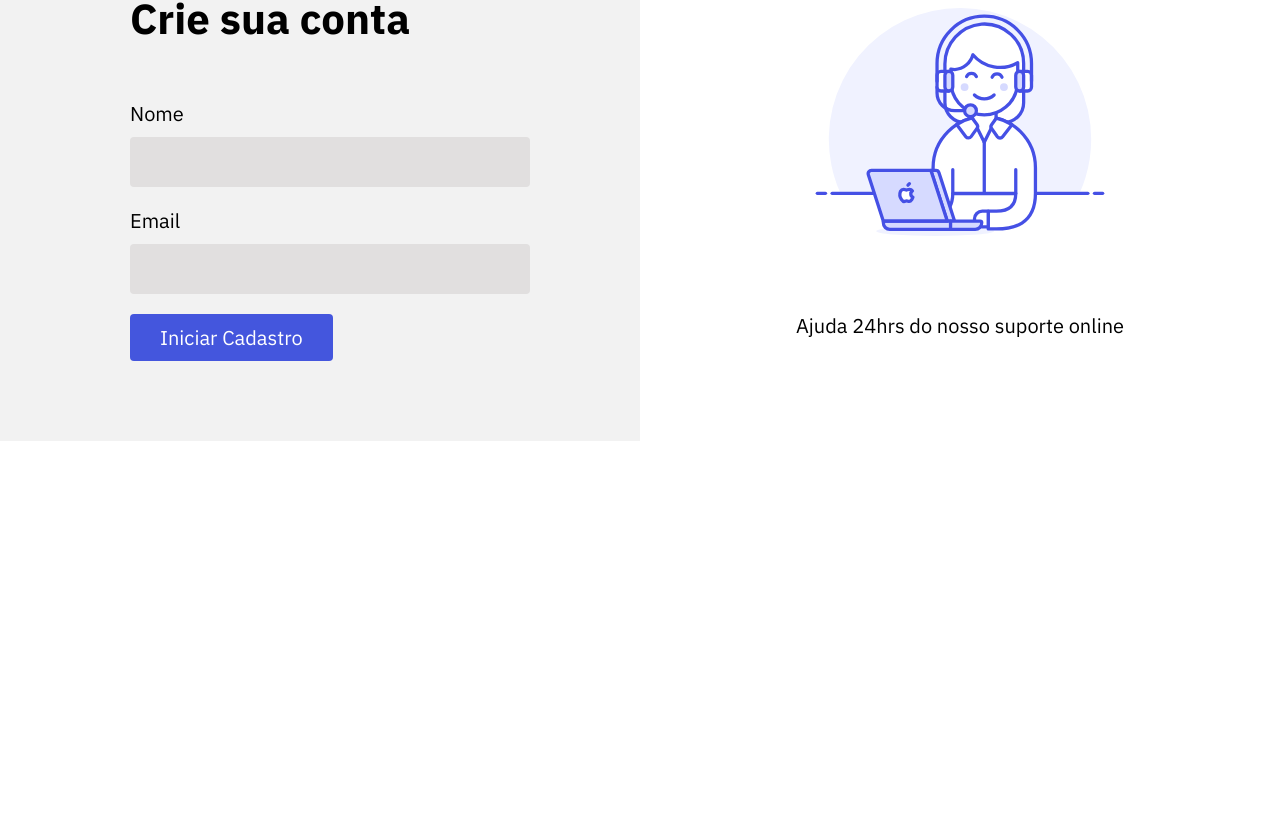
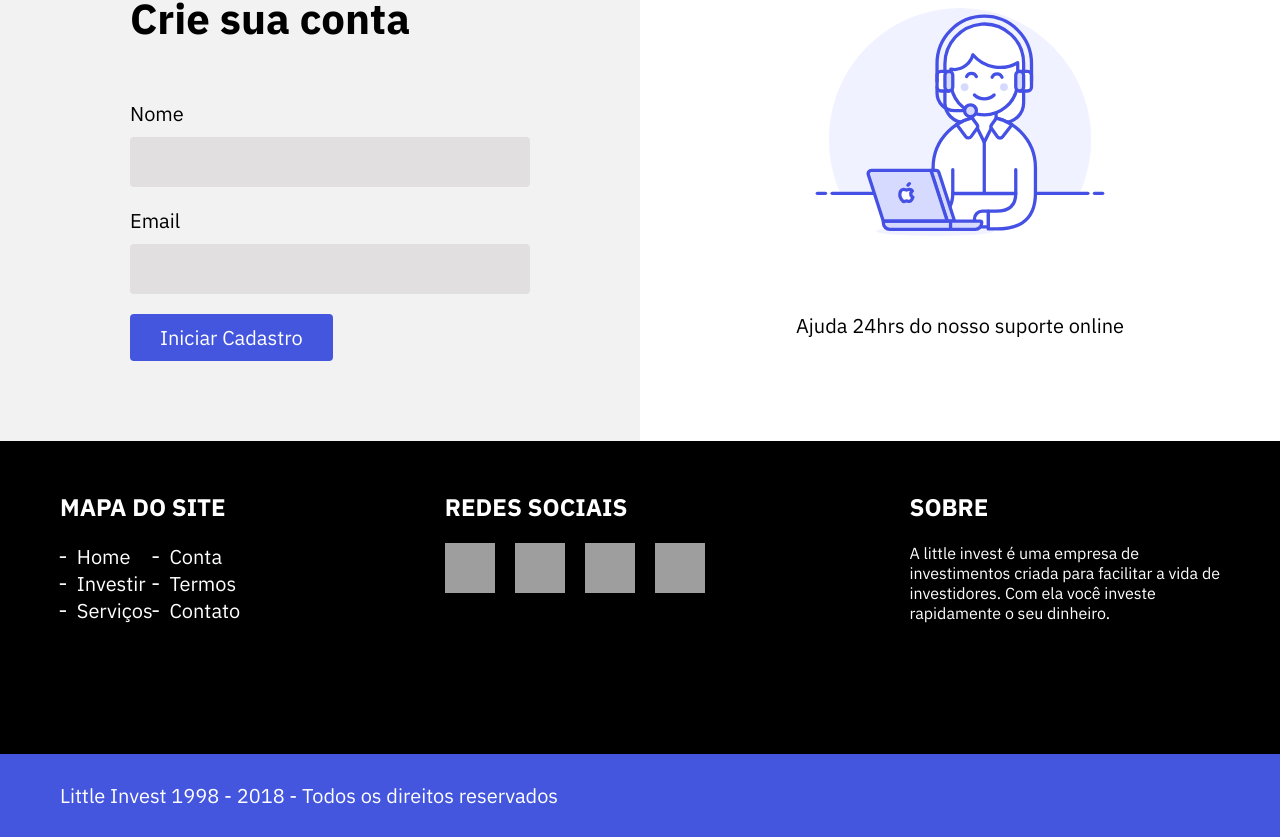
Before and after one commit to MarjorieSantos/LittleInvest, a React (Create React App) app in the folder littleinvest/: page / in a window 1280 px wide. Shown: the part 2618-3455 px from the top of the page. Before the commit the page ends 3059 px from the top, so only its background shows below. Built offline with nearby package versions, Linux system fonts and the light colour scheme; grey boxes are pictures that could not be loaded.

Commit message:
primeira página, finalizada

```diff
--- a/littleinvest/src/components/footer/footer.css
+++ b/littleinvest/src/components/footer/footer.css
@@ -0,0 +1,51 @@
+.footer {
+    background: black;
+    color: white;
+    padding: 30px 60px 115px 60px;
+    display: flex;
+    justify-content: space-between;
+    width: 100%;
+}
+
+.footer ul {
+    margin: 0;
+    padding: 0;
+}
+
+.footer ul li {
+    font-size: 20px;
+    list-style: none;
+}
+
+.footer .lists-footer {
+    display: flex;
+    justify-content: space-between;
+}
+
+.about {
+    font-size: 16px;
+}
+
+.social-options {
+    display: flex;
+    align-items: center;
+    justify-content: space-between;
+}
+
+.icons-social:first-child {
+    margin-left: 0;
+}
+
+.icons-social {
+    width: 50px;
+    height: 50px;
+    margin-left: 20px;
+}
+
+.copy {
+    width: 100%;
+    background: #4456DD;
+    padding: 8px 60px;
+    color:  white;
+    font-size: 20px;
+}
--- a/littleinvest/src/components/footer/footer.js
+++ b/littleinvest/src/components/footer/footer.js
@@ -0,0 +1,54 @@
+import React from 'react';
+import "./footer.css"
+import Facebook from '../../assets/sociais/facebook.svg'
+import Twitter from '../../assets/sociais/twitter.svg'
+import Youtube from '../../assets/sociais/youtube.svg'
+import Instagram from '../../assets/sociais/instagram.svg'
+
+const Footer = () => {
+  return (
+    <footer >
+      <section className="footer">
+        <div>
+          <h1>MAPA DO SITE</h1>
+          <div className="lists-footer">
+            <ul>
+              <li>╴ Home</li>
+              <li>╴ Investir</li>
+              <li>╴ Serviços</li>
+            </ul>
+            <ul>
+              <li>╴ Conta</li>
+              <li>╴ Termos</li>
+              <li>╴ Contato</li>
+            </ul>
+          </div>
+        </div>
+
+        <div className="sociais">
+          <h1> REDES SOCIAIS</h1>
+          <div className="social-options">
+            <img className="icons-social" src={Facebook} />
+            <img className="icons-social" src={Twitter} />
+            <img className="icons-social" src={Instagram} />
+            <img className="icons-social" src={Youtube} />
+          </div>
+        </div>
+
+        <div className="about">
+          <h1>SOBRE</h1>
+          <p>A little invest é uma empresa de <br />
+          investimentos criada para facilitar a vida de<br />
+        investidores. Com ela você investe <br /> rapidamente o seu dinheiro.</p>
+        </div>
+      </section>
+
+      <div className="copy">
+        <p>Little Invest 1998 - 2018 -  Todos os direitos reservados</p>
+      </div>
+
+    </footer>
+  )
+};
+
+export default Footer;
--- a/littleinvest/src/pages/home/home.js
+++ b/littleinvest/src/pages/home/home.js
@@ -1,6 +1,7 @@
 import React from 'react';
 import "./home.css"
 import Header from '../../components/header/header'
+import Footer from '../../components/footer/footer'
 import Button from '../../components/button/button'
 import Input from '../../components/input/input'
 import CardInvest from "../../components/card-invest/card-invest"
@@ -57,6 +58,8 @@ const Home = () => {
           <p>Ajuda 24hrs do nosso suporte online</p>
         </div>
       </section>
+
+      <Footer />
     </div>
   )
 }
```
